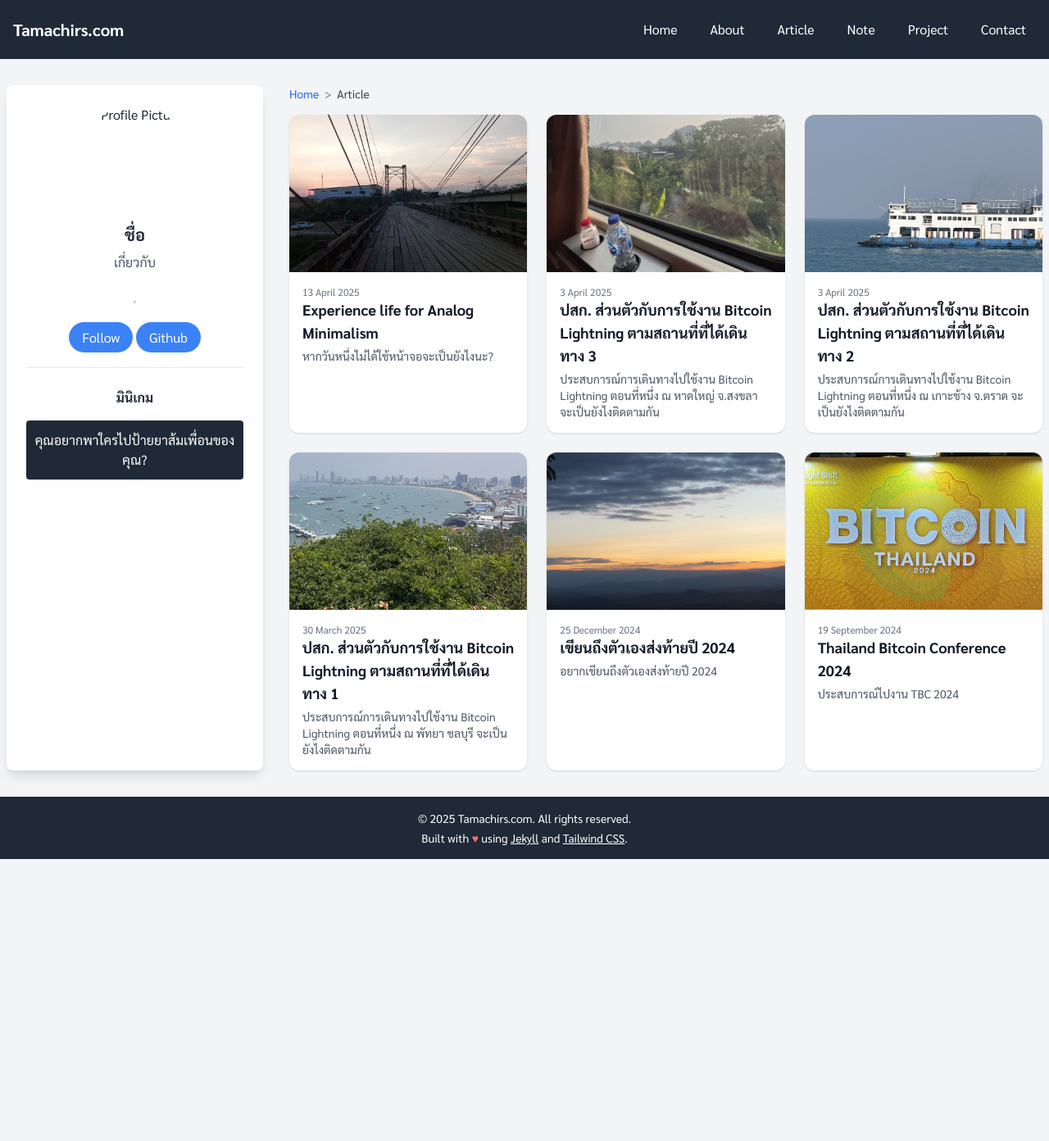
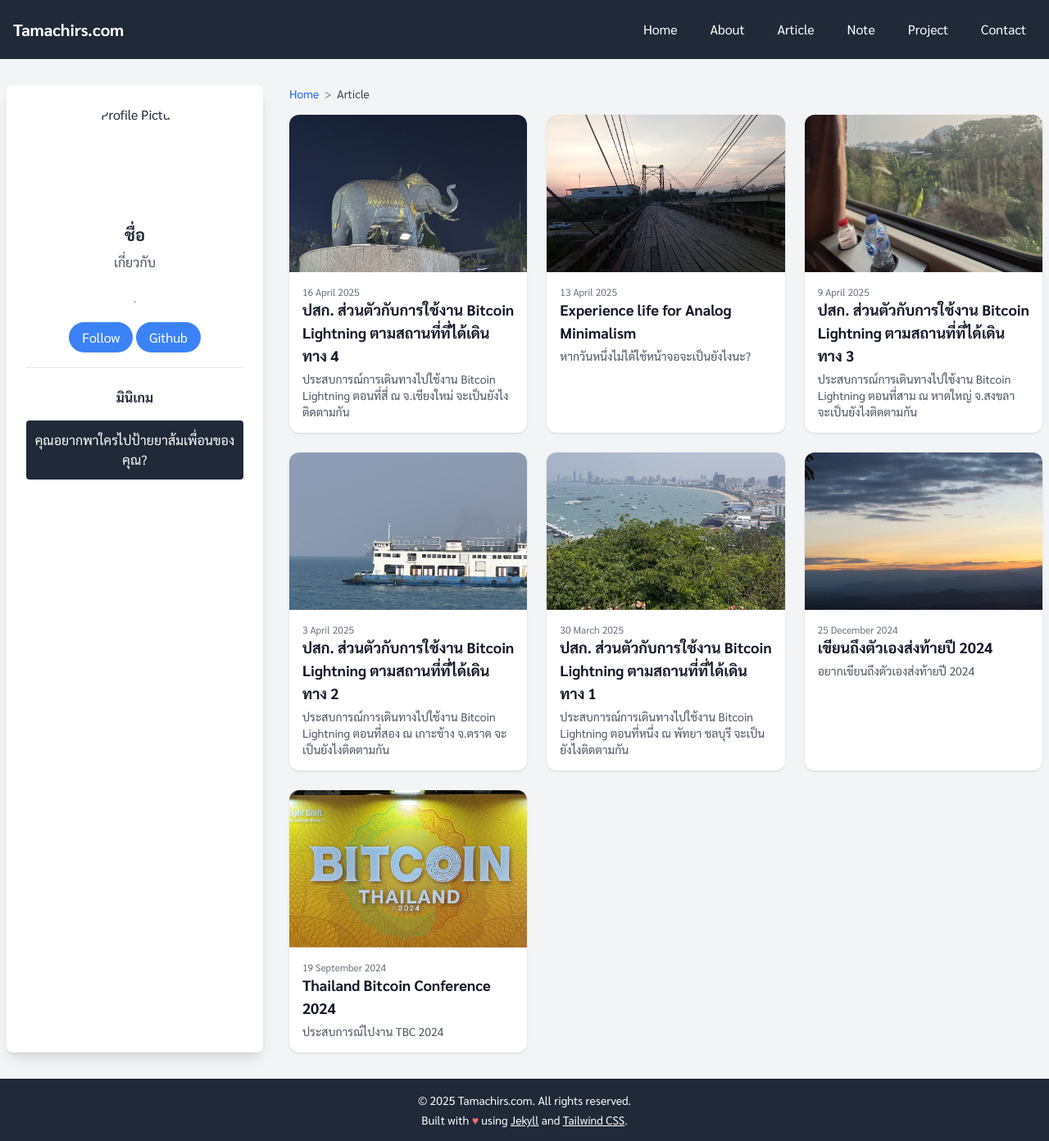
Before and after one commit to khunjibna/myjekyllsite, a Jekyll site: the page built from article..md, in a window 1280 px wide. Shown: the whole page at 82% size. Built offline with Jekyll 4.4.1, drawn with Linux system fonts in a browser that asks for light colours; nearby versions of some CDN libraries; before the commit the page ends 1048 px from its top, so only the background shows below that; part of the change alters nothing that is shown.

Commit message:
Content UPDATE

```diff
--- a/_posts/2025-04-03-experience-using-bitcoin-lightning-travel-2.md
+++ b/_posts/2025-04-03-experience-using-bitcoin-lightning-travel-2.md
@@ -4,7 +4,7 @@ title: "ปสก. ส่วนตัวกับการใช้งาน Bit
 date: 2025-04-03
 categories: [Article]
 image: /assets/image/blog/20250403-1/1.jpg
-summary: "ประสบการณ์การเดินทางไปใช้งาน Bitcoin Lightning ตอนที่หนึ่ง ณ เกาะช้าง จ.ตราด จะเป็นยังไงติดตามกัน"
+summary: "ประสบการณ์การเดินทางไปใช้งาน Bitcoin Lightning ตอนที่สอง ณ เกาะช้าง จ.ตราด จะเป็นยังไงติดตามกัน"
 ---
 
 <img src="{{ '/assets/image/blog/20250403-1/1.jpg' | relative_url }}"
--- a/_posts/2025-04-09-experience-using-bitcoin-lightning-travel-3.md
+++ b/_posts/2025-04-09-experience-using-bitcoin-lightning-travel-3.md
@@ -1,22 +1,18 @@
 ---
 layout: post
 title: "ปสก. ส่วนตัวกับการใช้งาน Bitcoin Lightning ตามสถานที่ที่ได้เดินทาง 3"
-date: 2025-04-03
+date: 2025-04-09
 categories: [Article]
 image: /assets/image/blog/20250409-1/1.jpg
-summary: "ประสบการณ์การเดินทางไปใช้งาน Bitcoin Lightning ตอนที่หนึ่ง ณ หาดใหญ่ จ.สงขลา จะเป็นยังไงติดตามกัน"
+summary: "ประสบการณ์การเดินทางไปใช้งาน Bitcoin Lightning ตอนที่สาม ณ หาดใหญ่ จ.สงขลา จะเป็นยังไงติดตามกัน"
 ---
 
 <img src="{{ '/assets/image/blog/20250409-1/1.jpg' | relative_url }}"
      alt="คำอธิบายภาพ"
      class="mx-auto rounded-xl mb-6"
      loading="lazy">
-
 &ensp;&ensp;&ensp;&ensp;&ensp;&ensp; หลังจากที่เดินทางเกือบ 18 ชั่วโมงเราก็มาถึงหาดใหญ่กันแล้ว ช่วงระยะเวลาที่อยู่บนรถไฟเป็นอะไรที่เรี่ยเปี่ยมากๆ นั่งมองข้างทางส่วนมีเหตุการณ์อะไรนั่น ติดตามบทความพิเศษได้เร็วๆ นี้ ผมก็ได้พบเจอเพื่อนบน nostr ท่านหนึ่งที่อยู่หาดใหญ่อาสาพาทัวร์ในหาดใหญ่แห่งนี้ กัปตันนั่นเอง ขนาดชื่อเล่นจริงๆ ยังไม่เคยถามหลังจากที่ดูใน btcmap แล้วพบว่าร้านเปิดตอนกลางคืน ซึ่งเรามีเวลาคืนเดียวในการอยู่ที่หาดใหญ่ ดังนั้นหลังจากช่วงกลางวันพาทัวร์แถวสงขลากันแล้ว ก็ได้พากลับมาตามล่าหาร้านรับ bitcoin lighting ในหาดใหญ่ มีอยู่สามสถานที่ แต่มีเพียงสองร้าน คือ
-<br><br>
-
 <hr class="my-5">
-
 <b class="text-xl mb-2">Soymilk Toyou ฉือฉาง และ น้ำเต้าหู้ SOYMILK TOYOU</b>
 <br><br>
 <img src="{{ '/assets/image/blog/20250409-1/2.jpg' | relative_url }}"
--- /dev/null
+++ b/_posts/2025-04-16-experience-using-bitcoin-lightning-travel-4.md
@@ -0,0 +1,60 @@
+---
+layout: post
+title: "ปสก. ส่วนตัวกับการใช้งาน Bitcoin Lightning ตามสถานที่ที่ได้เดินทาง 4"
+date: 2025-04-16
+categories: [Article]
+image: /assets/image/blog/20250416-1/1.jpg
+summary: "ประสบการณ์การเดินทางไปใช้งาน Bitcoin Lightning ตอนที่สี่ ณ จ.เชียงใหม่ จะเป็นยังไงติดตามกัน"
+---
+
+<img src="{{ '/assets/image/blog/20250416-1/1.jpg' | relative_url }}"
+     alt="คำอธิบายภาพ"
+     class="mx-auto rounded-xl mb-6"
+     loading="lazy">
+
+&ensp;&ensp;&ensp;&ensp;&ensp;&ensp; หลังจากนั่งเครื่องบินข้ามภูมิภาคจากใต้สุดไปยังเหนือสุด ในวันที่เหตุการณ์เกิดแผ่นดินไหวเกิดขึ้นโดยไม่ทันตั้งตัว จนมาถึงสนามบินเชียงใหม่เรียบร้อยตอนแรกจะอยู่เพียงแค่ คืนเดียวก็กลายเป็นสองคืนเนื่องจากติดภาระกิจบางอย่างทำให้ต้องอยู่ ระหว่างสองวันที่อยู่เชียงใหม่นี้ ผมเองก็ดูใน btcmap ว่ามีร้านไหนบ้างที่รับ bitcoin lightning ค่อนข้างมีร้านรับเยอะเหมือนกันซึ่งผมเองก็ตามได้ไม่หมด ก็ขอนำเสนอร้านที่รับ ณ ปัจจุบัน (ปลายมีนาคม 2568) ดังนี้
+<br><br>
+
+<hr class="my-5">
+
+<b class="text-xl mb-2">ข้าวมันไก่สามเซียน (สาขาราชภัฏเชียงใหม่)</b>
+<br><br>
+<img src="{{ '/assets/image/blog/20250416-1/2.jpg' | relative_url }}"
+     alt="คำอธิบายภาพ"
+     class="mx-auto rounded-xl mb-6"
+     loading="lazy">
+
+&ensp;&ensp;&ensp;&ensp;&ensp;&ensp; ร้านแรกที่ได้มีโอกาสได้ไปลองชิมรับได้ไล่ลองตาม map ร้านอยู่ใกล้บริเวณ มหาวิทยาลัยราชภัฏเชียงใหม่ มีเมนูสำหรับไก่ทอดและไก่ต้ม อย่างข้าวมันไก่ทอด ข้าวมันไก่ต้ม ข้าวมันไก่รวม ซึ่งร้านเปิดตลอด 24 ชั่วโมง ผมเองก็ได้ลองสั่งเมนูข้าวมันไก่รวมไป ไก่หนึบอร่อยใช้ได้พอสมควร การใช้ bitcoin lightning ก็ต้องแจ้งว่าขอจ่ายด้วย bitcoin lightning นะ หาป้ายไม่เจอ แต่เจ้าของร้านก็สามารถรับชำระได้อย่างรวดเร็วเหมือนกัน คราวหน้าหากมีโอกาสอีกก็คงจะต้องไปแวะชิมอีกแน่นอน (ร้านนี้หมดไป 3513 sats)
+<br><br>
+<img src="{{ '/assets/image/blog/20250416-1/3.jpg' | relative_url }}"
+     alt="คำอธิบายภาพ"
+     class="mx-auto rounded-xl mb-6"
+     loading="lazy">
+
+<a href="https://maps.app.goo.gl/gAwJwzLREnKfTKcS8" target="_blank" class="rounded-sm bg-gray-400 px-2 py-2 text-white">Google Map</a> |
+<a href="https://btcmap.org/merchant/node:12695955103" target="_blank" class="rounded-sm px-2 py-2 bg-gray-400 text-white">BTC-Map</a>
+
+
+<hr class="my-5">
+<b class="text-xl mb-2">Creativitea</b>
+<br><br>
+<img src="{{ '/assets/image/blog/20250416-1/4.jpg' | relative_url }}"
+     alt="คำอธิบายภาพ"
+     class="mx-auto rounded-xl mb-6"
+     loading="lazy">
+&ensp;&ensp;&ensp;&ensp;&ensp;&ensp;อีกร้านหนึ่งที่ก่อนจะนั่งรถกลับ ก่อนเช็คเอ้าออกจากที่พักก็ได้มีโอกาสแวะเยี่ยมจิบกาแฟที่ร้านนี้ ก็ได้มีโอกาสคุยกับพี่ฝรั่งที่อาจเป็นเจ้าของร้าน เกี่ยวกับการใช้ bitcoin lightning ผมก็เข้าใจบ้างไม่เข้าใจบ้างซึ่งก็ได้สั่งกาแฟมาจิบละก็เติมรีฟิลด์อีกรอบหนึ่ง เขาบอกว่าที่นี้มีที่พักด้วยนะรับชำระด้วย bitcoin เหมือนกัน ผมก็บอกคราวหน้ามีโอกาสจะแวะมาอีกครั้ง แต่ก็เสียดายร้านนี้เองผมก็ไม่สามารถชำระด้วย bitcoin ได้เหมือนว่าตัว wallet ที่ผมใช้กับเขาใช้ไม่เหมือนกันและอาจจะไม่สามารถส่ง sats ไปยังเจ้าของร้านได้ (ติด no-liquid-wallet) ก็เลยต้องชำระด้วย fiat ด้วยปกติ แต่บรรยากาศร้านค่อนข้างดีพอสมควร (หากชำระได้ก็น่าจะหมด 1806 sats ณ เวลานั้น)
+<br><br>
+<img src="{{ '/assets/image/blog/20250416-1/5.jpg' | relative_url }}"
+     alt="คำอธิบายภาพ"
+     class="mx-auto rounded-xl mb-6"
+     loading="lazy">
+<a href="https://maps.app.goo.gl/hEQ8Vpu7nhX6EWTY6" target="_blank" class="rounded-sm bg-gray-400 px-2 py-2 text-white">Google Map</a> |
+<a href="https://btcmap.org/merchant/node:12620112808" target="_blank" class="rounded-sm px-2 py-2 bg-gray-400 text-white">BTC-Map</a>
+<hr class="my-5">
+&ensp;&ensp;&ensp;&ensp;&ensp;&ensp; จริงๆ มีอีกหลายร้านที่อยากตามไปแวะชิมแต่ก็มีบางร้านที่ได้ไปลองชิมแล้วแต่ก็ไม่ได้รับ bitcoin lightning และบางร้านก็ไม่ได้เปิดหรือทางผมติดภาระกิจบางอย่างทำให้ไม่สามารถนำมารีวิวได้ก็เลยเหลือเพียง 2 ร้านที่ได้มีโอกาสไปแวะชิมและได้ชำระ/ยืนยันว่ารับชำระด้วย bitcoin ส่วนตัวหากมีโอกาสคราวหน้าหากมีโอกาสไปเชียงใหม่ก็จะพยายามแว๊บร้านที่รับชำระ bitcoin lightning เพิ่มเติม
+<br><br>
+&ensp;&ensp;&ensp;&ensp;&ensp;&ensp;สำหรับร้านที่ได้ไปสำรวจแล้วตามเพลนตอนถึงเชียงใหม่มีดังนี้ <b>ข้าวมันไก่สามเซียน (รับชำระ)</b>, <b>Creativitea (รับชำระ)</b>, Sun to the moon café (ร้านนี้ไม่ได้รับ btc/btc map อับเดตเรียบร้อย), <b>Sababa hummus cm (อันนี้เวลาค่อนข้างจำกัดเลยไม่ได้ไป ไว้คราวหน้านะ)</b> , Grasp 1981 (ร้านนี้ไม่ได้รับ btc เนื่องจากเปลี่ยนเจ้าของใหม่) และ <b>Chit hole cnx (ร้านปิดเนื่องจากมี private ณ วันที่ผมไปพอดีเลยไม่ใช้)</b> และปัจจุบันน่าจะมีร้านเพิ่มเติมที่อาจจะไปลองใช้ หากมีโอกาสก็คงจะแวะไปใช้และรีวิวให้ทุกคนมาใช้กัน
+<br><br>
+&ensp;&ensp;&ensp;&ensp;&ensp;&ensp;ประสบการณ์การใช้ Bitcoin Lightning ทั้งหมดเป็นช่วงระยะเวลา 1 อาทิตย์ที่ผมได้เดินทางไปตามสถานที่ต่างๆ ได้เรียนรู้ในแต่ละที่ว่ามีการรับชำระ Lightning ส่วนใหญ่ก็เลือกไปใช้บริการ(เจาะจง)และแจ้งกับเจ้าของร้านถามว่าสามารถชำระด้วย LN ได้หรือไม่ หากทุกท่านมีโอกาสไปสถานที่ไหนและอยากจะชำระด้วย LN ลองสอบถามกันก่อนได้ เผื่อว่าเขาจะไม่รับอีกแล้วและมารีวิวให้เพื่อนๆ รับชมกันด้วยละ ขอบคุณทุกท่านที่สละเวลามาอ่านบทความทั้ง 4EP ขอบคุณทุกท่านครับ
+
+(สามารถสนับสนุนด้วยการ ZAP ด้านล่างบทความได้เลยครับ)
```
Also changed, not shown: assets/image/blog/20250416-1/1.jpg (added), assets/image/blog/20250416-1/2.jpg (added), assets/image/blog/20250416-1/3.jpg (added), assets/image/blog/20250416-1/4.jpg (added), assets/image/blog/20250416-1/5.jpg (added).
